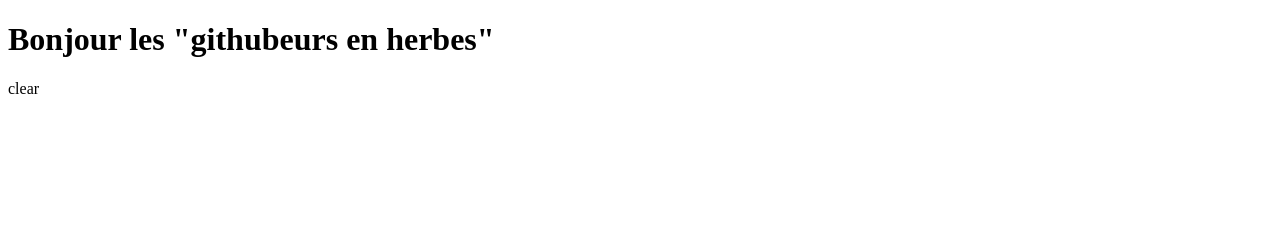
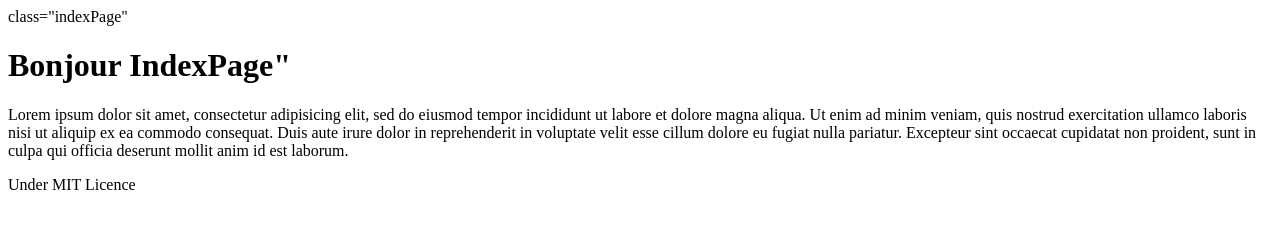
Before and after one commit to bongmbara/CIFAPgithub, a plain HTML site: page index.html in a window 1280 px wide. Drawn offline with Linux system fonts and the light colour scheme.

Commit message:
Modification des vues html

```diff
--- a/index.html
+++ b/index.html
@@ -2,11 +2,21 @@
 <!DOCTYPE html>
 <html>
 <head>
-	<title> Test Git</title>
+	<title>Git testpage</title>
 </head>
-<body>
+<body> class="indexPage"
 <header>
-	<h1>Bonjour les "githubeurs en herbes"</h1>
+	<h1>Bonjour IndexPage"</h1>
 </header>
+<main>
+<p>Lorem ipsum dolor sit amet, consectetur adipisicing elit, sed do eiusmod
+tempor incididunt ut labore et dolore magna aliqua. Ut enim ad minim veniam,
+quis nostrud exercitation ullamco laboris nisi ut aliquip ex ea commodo
+consequat. Duis aute irure dolor in reprehenderit in voluptate velit esse
+cillum dolore eu fugiat nulla pariatur. Excepteur sint occaecat cupidatat non
+proident, sunt in culpa qui officia deserunt mollit anim id est laborum. </p>
+
+</main>
+<footer> Under MIT Licence</footer>
 </body>
-</html>clear
+</html>
```
Also changed, not shown: contact.html (+14 -4 lines), portfolio.html (+13 -3 lines).
